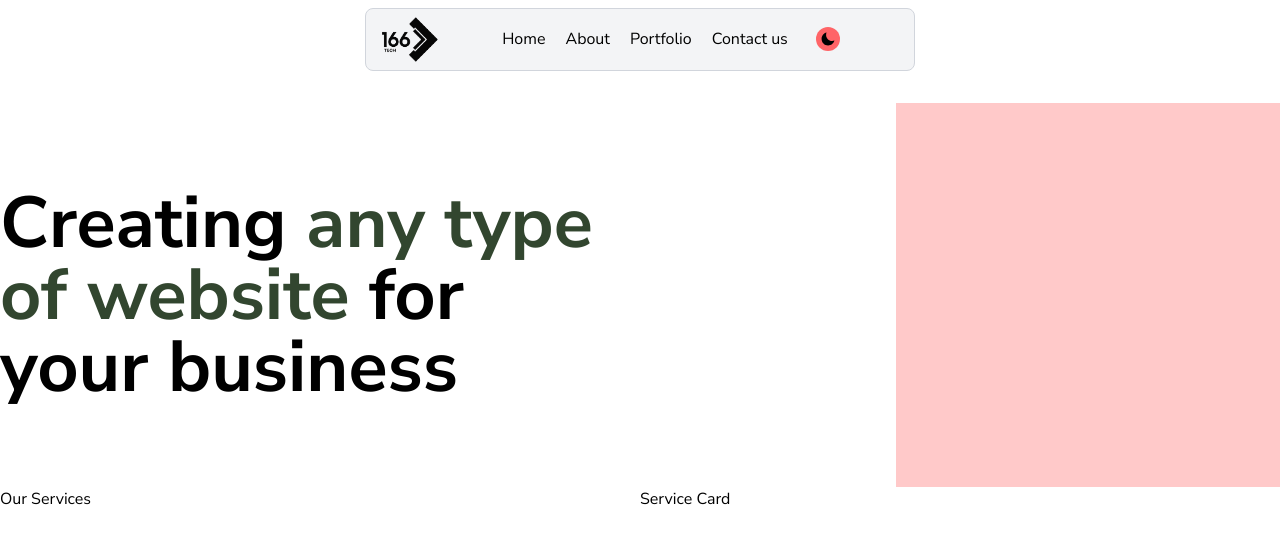
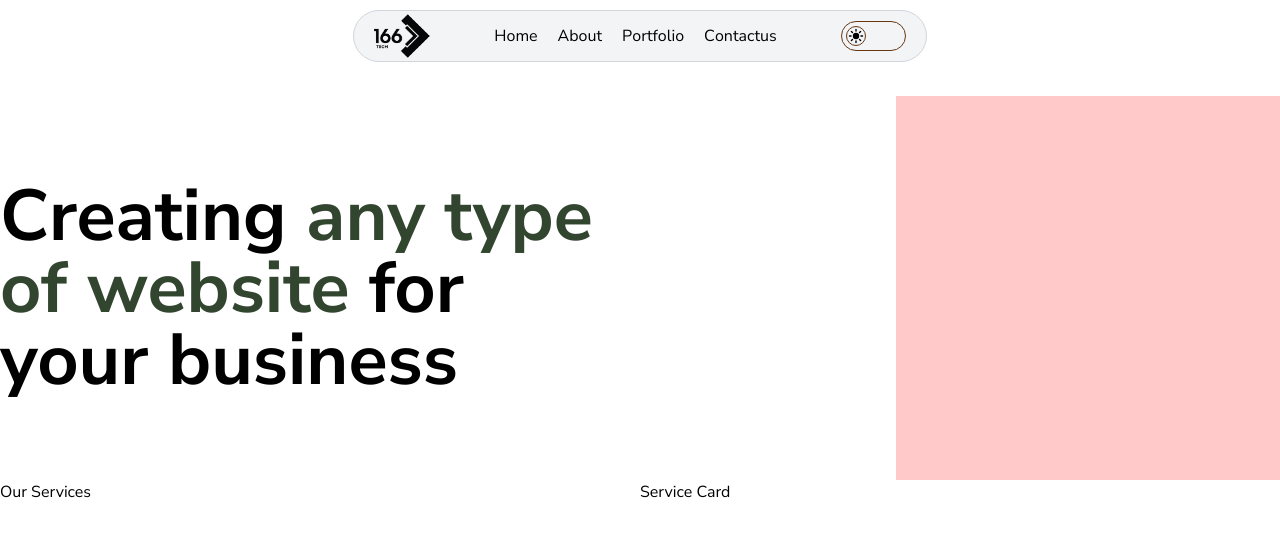
Before and after one commit to kamilaghayev/codevera-portfolio, a Next.js app: page / in a window 1280 px wide. Shown: the top 544 px of the page. Built offline with nearby package versions, Linux system fonts and the light colour scheme; what @ant-design/nextjs-registry would draw is missing.

Commit message:
`feat: Added theme switch functionality and updated navigation menu`

```diff
--- a/src/app/(initialize)/providers.jsx
+++ b/src/app/(initialize)/providers.jsx
@@ -1,3 +1,4 @@
+import { ThemeStoreProvider } from '@/features/change-theme/change-theme.provider';
 import { AntdRegistry } from '@ant-design/nextjs-registry';
 
 function composeProviders(providers) {
@@ -6,7 +7,7 @@
     };
 }
 
-const CombinedProviders = composeProviders([AntdRegistry]);
+const CombinedProviders = composeProviders([AntdRegistry, ThemeStoreProvider]);
 
 const Providers = ({ children }) => {
     return <CombinedProviders>{children}</CombinedProviders>;
--- a/src/components/burger-menu/curved-menu.jsx
+++ b/src/components/burger-menu/curved-menu.jsx
@@ -7,6 +7,7 @@
 import { CurvedMenuItem } from './curved-menu-item';
 import { Curve } from './curve';
 import { NavLinks } from '@/config/navlinks';
+import { ChangeTheme } from '@/features/change-theme';
 
 
 export const CurvedMenu = ({ setIsOpen }) => {
@@ -33,11 +34,15 @@
 				className="h-screen bg-foreground fixed right-0 top-0 text-background z-40 max-xs-3:w-screen"
 			>
 				<div className="box-border h-screen max-xs-3:px-8 px-[100px]  flex flex-col items-center justify-between">
+					<div className='w-full'>
+						<div className='w-full flex justify-start mt-4 h-10 items-center'>
+							<ChangeTheme variant={'revert'}/>
+						</div>
 						<div
-						className="flex flex-col text-[56px] gap-3 mt-[80px]"
+							className="w-full flex flex-col text-[56px] gap-3 pt-10"
 							onMouseLeave={() => setSelectedIndicator(pathname)}
 						>
-						<div className="border-b border-gray-400 uppercase text-sm mb-[40px]">
+							<div className={"border-b border-gray-400 uppercase text-sm mb-[40px]"}>
 								<p>Navigation</p>
 							</div>
 							{NavLinks?.map((data, index) => (
@@ -48,6 +53,7 @@
 									setIsOpen={setIsOpen}
 								/>
 							))}
+						</div>
 					</div>
 					<div className="flex xs-3:w-full justify-between text-sm gap-10 pb-10">
 						<a>Instagram</a>
--- a/src/components/header/index.jsx
+++ b/src/components/header/index.jsx
@@ -1,19 +1,92 @@
+'use client'
 import { NavLinks } from '@/config/navlinks'
 import { Dropdown } from 'antd'
 import Image from 'next/image'
 import Link from 'next/link'
 import BurgerMenu from '../burger-menu'
 import { ChangeTheme } from '@/features/change-theme'
+import { cls } from '@/shared/utils'
+import React from "react";
+import { motion } from "framer-motion";
 
+
+
+const DURATION = 0.25;
+const STAGGER = 0.025;
+
+const FlipLink = ({ children }) => {
+	return (
+		<motion.span
+			initial="initial"
+			whileHover="hovered"
+			className="relative block overflow-hidden whitespace-nowrap"
+			style={{
+				lineHeight: .9,
+			}}
+		>
+			<div>
+				{children.split("").map((l, i) => (
+					<motion.span
+						variants={{
+							initial: {
+								y: 0,
+							},
+							hovered: {
+								y: "-100%",
+							},
+						}}
+						transition={{
+							duration: DURATION,
+							ease: "easeInOut",
+							delay: STAGGER * i,
+						}}
+						className="inline-block"
+						key={i}
+					>
+						{l}
+					</motion.span>
+				))}
+			</div>
+			<div className="absolute inset-0">
+				{children.split("").map((l, i) => (
+					<motion.span
+						variants={{
+							initial: {
+								y: "100%",
+							},
+							hovered: {
+								y: 0,
+							},
+						}}
+						transition={{
+							duration: DURATION,
+							ease: "easeInOut",
+							delay: STAGGER * i,
+						}}
+						className="inline-block"
+						key={i}
+					>
+						{l}
+					</motion.span>
+				))}
+			</div>
+		</motion.span>
+	);
+};
 export const Header = () => {
+	const navbarLink = (linkItem, index) => (
+		<Link href={linkItem?.href} className='h-full'>
+			<FlipLink href={linkItem?.href}>
+				{linkItem?.label}
+			</FlipLink>
+		</Link>
+	)
 	const navbarDropdown = (linkItem) => {
 		const items = linkItem.children?.map((link, idx) => {
-			const {label, href, ...linkProps} = link
+			const { label, href, ...linkProps } = link
 			return {
 				key: idx,
-				label: (
-					<Link href={href}>{label}</Link>
-				),
+				label: navbarLink(link),
 				...linkProps
 			}
 		})
@@ -32,9 +105,9 @@
 		)
 	}
 	return (
-		<header className='w-full min-h-16 flex-center sticky pt-2 z-[44]'>
-			<div className='w-fit mx-auto flex items-center gap-16 justify-between border px-4 py-2 min-h-[52px] rounded-lg border-gray-300 bg-gray-100'>
-				<Image src={'/logo.webp'} width={56} height={46} alt='CodeVera'/>
+		<header className='w-full min-h-16 flex-center sticky top-0 pt-2 z-[44]'>
+			<div className='mx-2.5 xs-3:mx-auto flex items-center gap-16 justify-between border px-5 h-full w-full xs-3:w-9/12 md:w-fit min-h-[52px] rounded-4xl border-gray-300 bg-gray-100'>
+				<Image src={'/logo.webp'} width={56} height={46} alt='CodeVera' />
 
 				<nav className='hidden md:block'>
 					<ul className='flex gap-5'>
@@ -45,16 +118,17 @@
 							>
 								{link?.children
 									? navbarDropdown(link)
-									: <Link href={link?.href}>{link?.label}</Link>}
+									: navbarLink(link, index)}
 							</li>
 						))}
-						<li>
-							<ChangeTheme/>
-						</li>
 					</ul>
 				</nav>
 
-				<BurgerMenu/>
+				<div className='hidden md:block pt-[1px]'>
+					<ChangeTheme />
+				</div>
+
+				<BurgerMenu />
 			</div>
 		</header>
 	)
--- a/src/features/change-theme/change-theme-switch.jsx
+++ b/src/features/change-theme/change-theme-switch.jsx
@@ -1,23 +1,54 @@
-
 import { cls } from '@/shared/utils';
 import { IoMdMoon as MoonIcon } from "react-icons/io";
+import { IoSunny as SunIcon } from "react-icons/io5";
 
+export const ChangeThemeSwitch = ({ isChecked = false, size, variant = 'default', ...props }) => {
+	const animation = "transition-all duration-500 ease-in-out";
 
-export const ChangeThemeSwitch = ({isChecked = false, ...props}) => {
-	debugger
 	return (
-		<label className="inline-flex relative w-[90px] h-[40px] p-2" {...props}>
-			<input className="hidden" id="toggle" type="checkbox" value={isChecked}/>
+		<label
+			className={cls(
+				"inline-flex relative p-1 border rounded-full cursor-pointer",
+				variant === 'revert' ? 'border-primary-900' : 'border-primary-50',
+				size === 'lg' ? "w-[90px] h-[40px]" : "w-[65px] h-[30px]"
+			)}
+			{...props}
+		>
 			<div
 				className={cls(
-					"rounded-full h-full aspect-square flex bg-red-400 items-center justify-center" ,
-					isChecked ? "translate-x-full" : "translate-x-0",
+					"rounded-full h-full aspect-square flex items-center justify-center border p-1 relative",
+					animation,
+					variant === 'revert' ? 'border-primary-900' : 'border-primary-50',
+					isChecked ? size === "lg" ? "translate-x-[50px] rotate-0" : "translate-x-[35px] rotate-0" : "translate-x-0 rotate-180"
 				)}
 			>
-			<span>
-				<MoonIcon/>
-			</span>
+				{/* Sun Icon */}
+				<span
+					className={cls(
+						"absolute transition-all duration-500 ease-in-out",
+						isChecked ? "opacity-0" : "opacity-100 "
+					)}
+				>
+					<SunIcon />
+				</span>
+
+				{/* Moon Icon */}
+				<span
+					className={cls(
+						"absolute transition-all duration-500 ease-in-out",
+						isChecked ? "opacity-100 " : "opacity-0 "
+					)}
+				>
+					<MoonIcon />
+				</span>
+
+				<div
+					className={cls(
+						"absolute transition-all duration-500 ease-in-out",
+						isChecked ? "opacity-0" : "opacity-100"
+					)}
+				/>
 			</div>
 		</label>
 	);
-}
+};
--- /dev/null
+++ b/src/features/change-theme/change-theme.provider.jsx
@@ -0,0 +1,49 @@
+'use client';
+
+import {  createContext, useContext, useEffect, useRef } from 'react';
+
+import { useStore } from 'zustand';
+import { createThemeStore, getThemeOnStorage } from './change-theme.store';
+
+
+
+
+export const ThemeStoreContext = createContext(undefined);
+
+export const ThemeStoreProvider = ({ children }) => {
+    const storeRef = useRef(null);
+
+    if (!storeRef.current) {
+        storeRef.current = createThemeStore();
+    }
+
+    return (
+		<ThemeStoreContext.Provider value={storeRef.current}>
+			<GetThemeOnUser>
+				{children}
+
+			</GetThemeOnUser>
+		</ThemeStoreContext.Provider>
+	);
+};
+
+export const useThemeStore = (selector ) => {
+    const themeStoreContext = useContext(ThemeStoreContext);
+
+    if (!themeStoreContext) {
+        throw new Error(`useThemeStore must be used within ThemeStoreProvider`);
+    }
+
+    return useStore(themeStoreContext, selector);
+};
+
+const GetThemeOnUser = ({children}) => {
+	const setTheme = useThemeStore((state) => state.setTheme);
+	useEffect(() => {
+		const themeOnStorage = getThemeOnStorage();
+		setTheme(themeOnStorage);
+	}, []);
+	return (
+		<>{children}</>
+	)
+}
--- /dev/null
+++ b/src/features/change-theme/change-theme.store.jsx
@@ -0,0 +1,25 @@
+import { createStore } from "zustand";
+import { devtools } from 'zustand/middleware'
+const THEME_TOKEN = "theme-layout"
+
+export const getThemeOnStorage = () => {
+	const theme = localStorage.getItem(THEME_TOKEN);
+	if (!theme) {
+		return typeof window !== "undefined" ? window.matchMedia("(prefers-color-scheme: dark)").matches ? "dark" : "light" : "light";
+	}
+
+	return theme;
+}
+const changeThemeOnStorage = (theme) => {
+	localStorage.setItem(THEME_TOKEN, theme);
+}
+export const createThemeStore = () => {
+	return createStore()(devtools((set) => ({
+		theme: "light",
+
+		setTheme: (theme) => {
+			changeThemeOnStorage(theme)
+			set(() => ({ theme }));
+		},
+	})));
+};
--- a/src/features/change-theme/index.jsx
+++ b/src/features/change-theme/index.jsx
@@ -1,14 +1,17 @@
-
 'use client'
 
-import { useState } from 'react';
+import { useEffect, useState } from 'react';
 import { ChangeThemeSwitch } from './change-theme-switch'
+import { useThemeStore } from './change-theme.provider';
 
-export const ChangeTheme = () => {
-	const [theme, setTheme] = useState('light');
-	const changeTheme = () => setTheme(prev => prev === 'light' ? 'dark' : 'light');
+export const ChangeTheme = ({size, variant}) => {
+	const { theme, setTheme} = useThemeStore((state) => state);
+	const changeTheme = () => {
+		setTheme(theme === 'dark' ? 'light' : 'dark');
+	}
+	console.log(theme);
 
 	return (
-		<ChangeThemeSwitch isChecked={theme === 'dark'} onClick={changeTheme}/>
-	)
+		<ChangeThemeSwitch isChecked={theme === 'dark'} onClick={changeTheme} size={size} variant={variant}/>
+	);
 }
```
Lines whose indentation alone changed are shown as unchanged.
